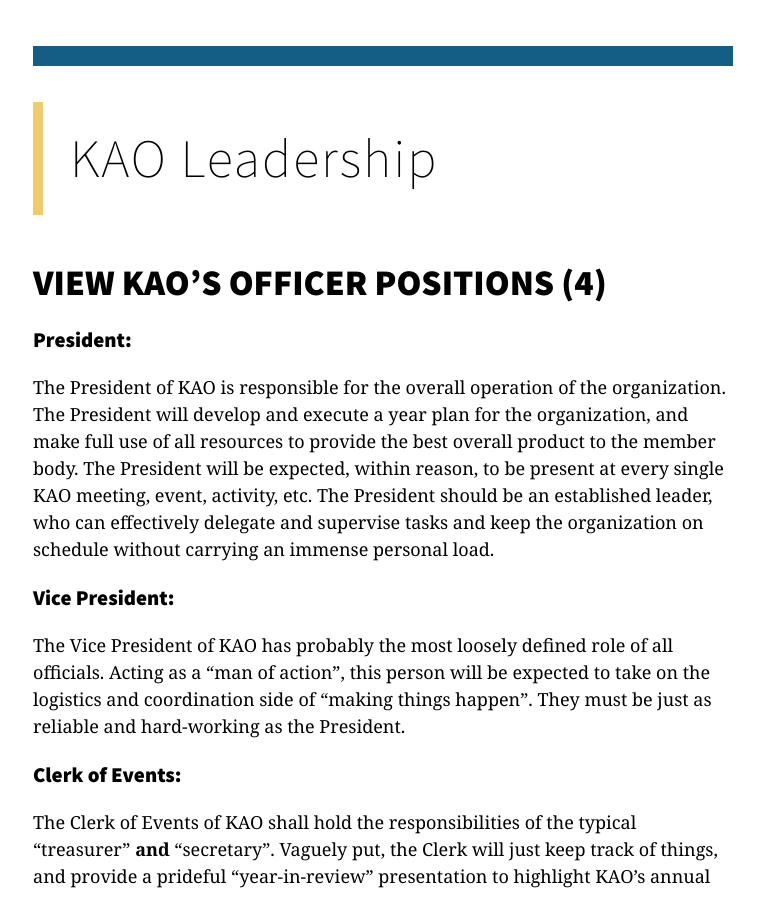
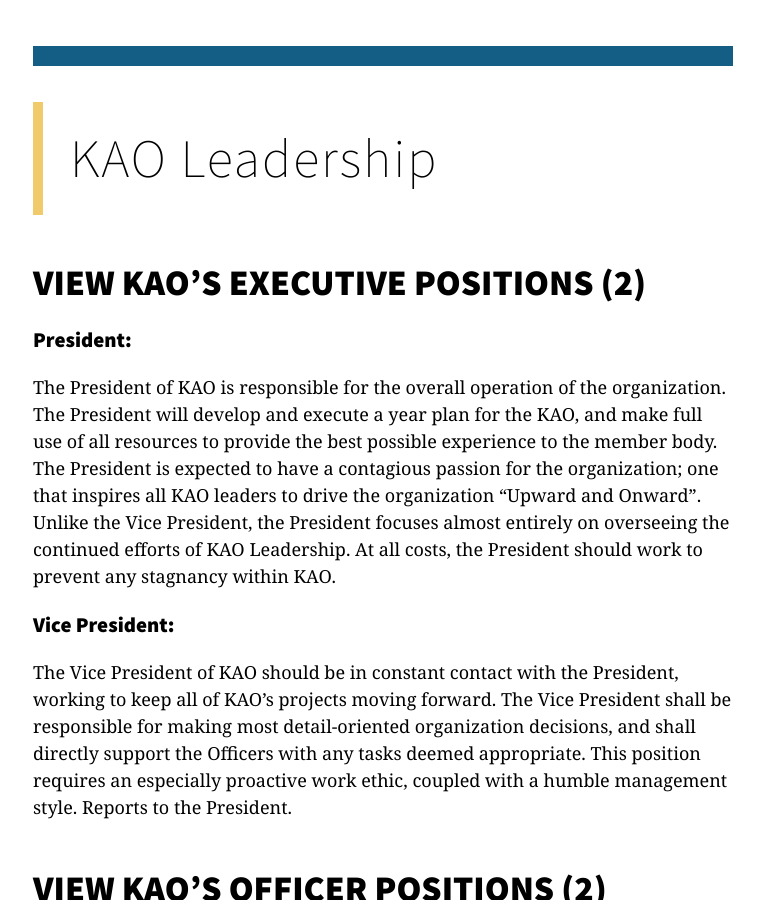
Before and after one commit to tbliss1/kentstateatc.github.com, a Jekyll site: the page built from officers/index.md, in a window 1280 px wide and 900 px high, scrolled down 1216 px. Shown: the whole window, without its empty margins (257-1021 px from the left). Built offline with Jekyll 4.4.1, drawn with Linux system fonts in a browser that asks for light colours; Markdown is read by kramdown in place of the engine named in the settings; some of the changed text lies outside the part shown.

```diff
--- a/officers/index.md
+++ b/officers/index.md
@@ -4,44 +4,44 @@ title: KAO Leadership
 ---
 # KAO Leadership
 
-View KAO's Officer Positions (4)
+View KAO's Executive Positions (2)
 -
 
 ### President:
 
-The President of KAO is responsible for the overall operation of the organization. The President will develop and execute a year plan for the organization, and make full use of all resources to provide the best overall product to the member body. The President will be expected, within reason, to be present at every single KAO meeting, event, activity, etc. The President should be an established leader, who can effectively delegate and supervise tasks and keep the organization on schedule without carrying an immense personal load.
+The President of KAO is responsible for the overall operation of the organization. The President will develop and execute a year plan for the KAO, and make full use of all resources to provide the best possible experience to the member body. The President is expected to have a contagious passion for the organization; one that inspires all KAO leaders to drive the organization "Upward and Onward". Unlike the Vice President, the President focuses almost entirely on overseeing the continued efforts of KAO Leadership. At all costs, the President should work to prevent any stagnancy within KAO.
 
 ### Vice President:
 
-The Vice President of KAO has probably the most loosely defined role of all officials. Acting as a "man of action", this person will be expected to take on the logistics and coordination side of "making things happen". They must be just as reliable and hard-working as the President.
-
-### Clerk of Events:
-
-The Clerk of Events of KAO shall hold the responsibilities of the typical "treasurer" **and** "secretary". Vaguely put, the Clerk will just keep track of things, and provide a prideful "year-in-review" presentation to highlight KAO's annual successes.
-
-### Public Relations Director:
-
-The Public Relations Director of KAO holds most of the responsibility for coordinating between the organization and other outside entities (CAEST, KSU, other student organizations, local aviation programs like ACE), for advertising and maintaining a strong KAO presence within the Van Deusen and aeronautical environments, as well as for developing and managing the implementation of KAO's line of apparel. The PR Director will also coordinate with the Class Representatives when necessary and as desired in order to help create a positive appearance of KAO to the student body, college administration, and general public.
+The Vice President of KAO should be in constant contact with the President, working to keep all of KAO's projects moving forward. The Vice President shall be responsible for making most detail-oriented organization decisions, and shall directly support the Officers with any tasks deemed appropriate. This position requires an especially proactive work ethic, coupled with a humble management style. Reports to the President.
 
 
 
 
+View KAO's Officer Positions (2)
+-
 
-View KAO's Associate Officer Positions
+### Clerk of Events:
+
+The Clerk of Events of KAO shall hold the responsibilities of a typical "treasurer", "secretary" **and** will be the main interface of event planning and management. Examples of duties shall include coming up with activities, coordinating event sign-ups, reserving and assembling KAO's table at various events (Blastoff, Aviation Heritage Fair), and managing KAO's finances. Reports to the Vice President.
+
+### Public Relations Director:
+
+The PR Director is involved closely in every internal organizational decision made by KAO Officers. The opinion of the PR Director is especially important, because it represents the input of the member body. Thus, it is expected that the PR Director will check in regularly with the Class Representatives, and report any topics of interest to the Vice President every other week. Additional responsibilities include managing KAO Apparel, social media, and the soon-to-be-born Quarterly "iKAO Newsletter". Reports to the Vice President.
+
+
+
+
+View KAO's Associate Officer Positions (4)
 -
 
 ### Class Representatives (one per projected graduation year):
 
-These individuals will be the "go-to" person among their classmates when it comes to information about KAO. Class Representatives will be kept very much in the loop of KAO happenings, and will play a certain role in gently recruiting Aeronautics students.
-
-### Controller & Pilot Specialists:
-
-These individuals will be appointed to these positions, though anyone may indicate interest by [emailing us] (mailto:desk@kentstateatc.org). They will be made available to the organization to give presentation(s) on advanced topics within their specialty.
-
+Class Representatives play a critical role in KAO. They are expected to represent the interests and desires, as well as the complaints and complements, of their graduating class to KAO Leadership. As Class Representative, brutal honesty is very important. KAO Leadership thrives on feedback, positive and negative, to shape the organization to please its members. Class Representatives will be kept "in the loop" by the Officers, and will hold some minor responsibilities, such as recruitment and sharing ideas and feedback to the rest of KAO leadership. Reports to the PR Director.
 
 
 
 
 Apply For A Position
 -
-If you would like to apply to be placed on the 2013 ballot for any of these positions, feel free to do so [here] (http://www.kentstateatc.org/voting/2013-officers).
+If you would like to apply, you may do so [__here__](http://www.kentstateatc.org/voting/2014-officers).
```
Also changed, not shown: resources/index.md (+2 -2 lines), voting/2014-officers.md (added, +19 -0 lines).
